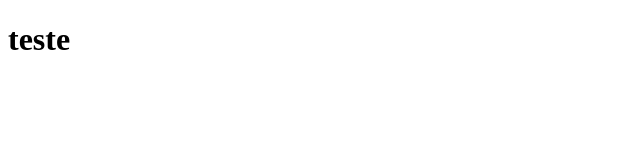
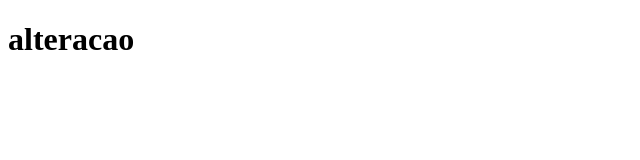
Before and after one commit to AngelicaMoura/git_kenzie_aulas, a plain HTML site: page index.html in a window 1280 px wide. Shown: the whole page, without its empty margins (0-640 px from the left). Drawn offline with Linux system fonts and the light colour scheme.

Commit message:
alteracao para teste

```diff
--- a/index.html
+++ b/index.html
@@ -7,6 +7,6 @@
     <title>Document</title>
 </head>
 <body>
-    <h1>teste</h1>
+    <h1>alteracao</h1>
 </body>
 </html>
```
